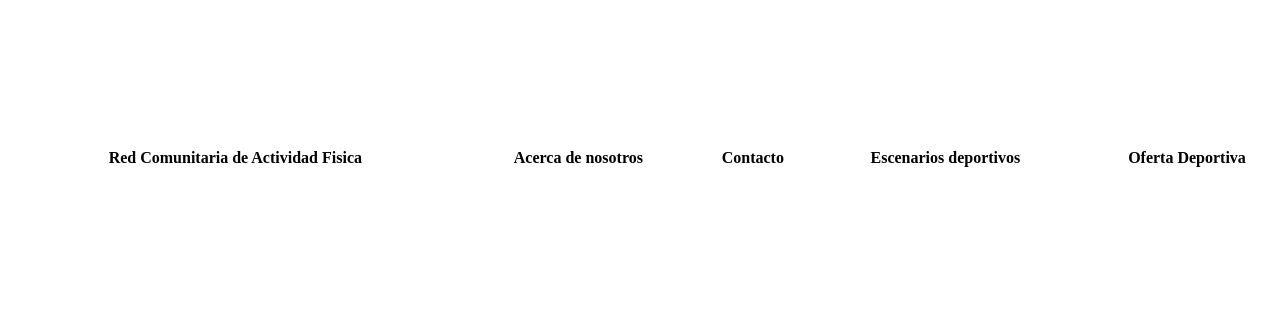
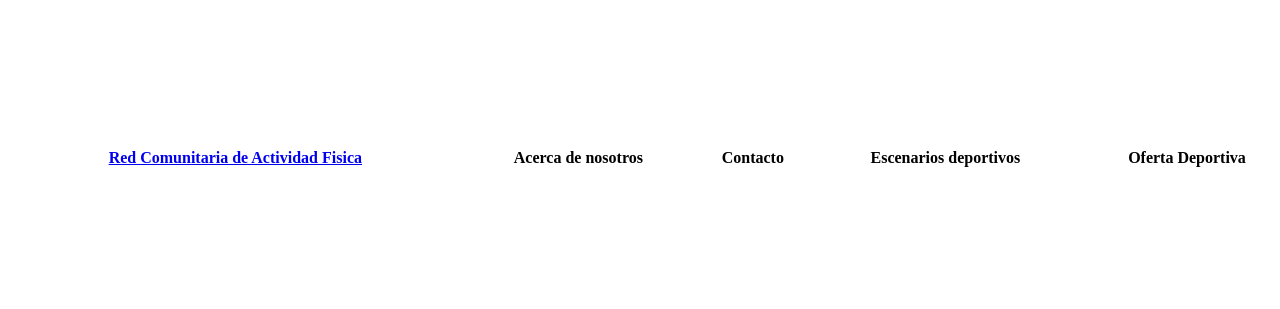
Before and after one commit to Diana-Patino/Talento_Tech, a plain HTML site: page ofertadeportiva/ofertadeportiva.html in a window 1280 px wide. Shown: the top 309 px of the page. Drawn offline with Linux system fonts and the light colour scheme.

Commit message:
aprendiendo html y css

```diff
--- a/ofertadeportiva/ofertadeportiva.html
+++ b/ofertadeportiva/ofertadeportiva.html
@@ -9,7 +9,7 @@
 <nav>
 <table width="1500" height="300">
     <tr>
-        <th>Red Comunitaria de Actividad Fisica                     </th>
+        <th><a href="https://comunidadactivafwh.wordpress.com/">Red Comunitaria de Actividad Fisica                     </a></th>
         <th>Acerca de nosotros</th>
         <th>Contacto</th>
         <th>Escenarios deportivos</th>
```
